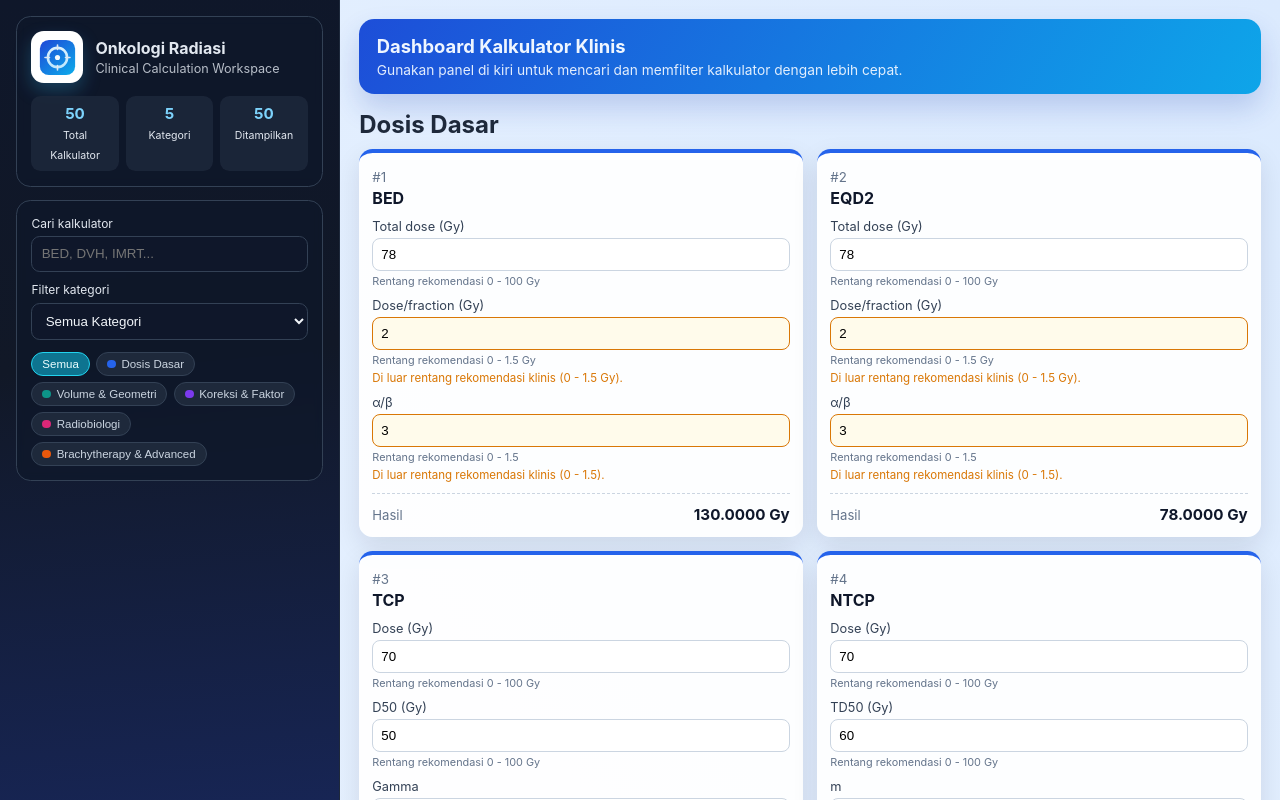
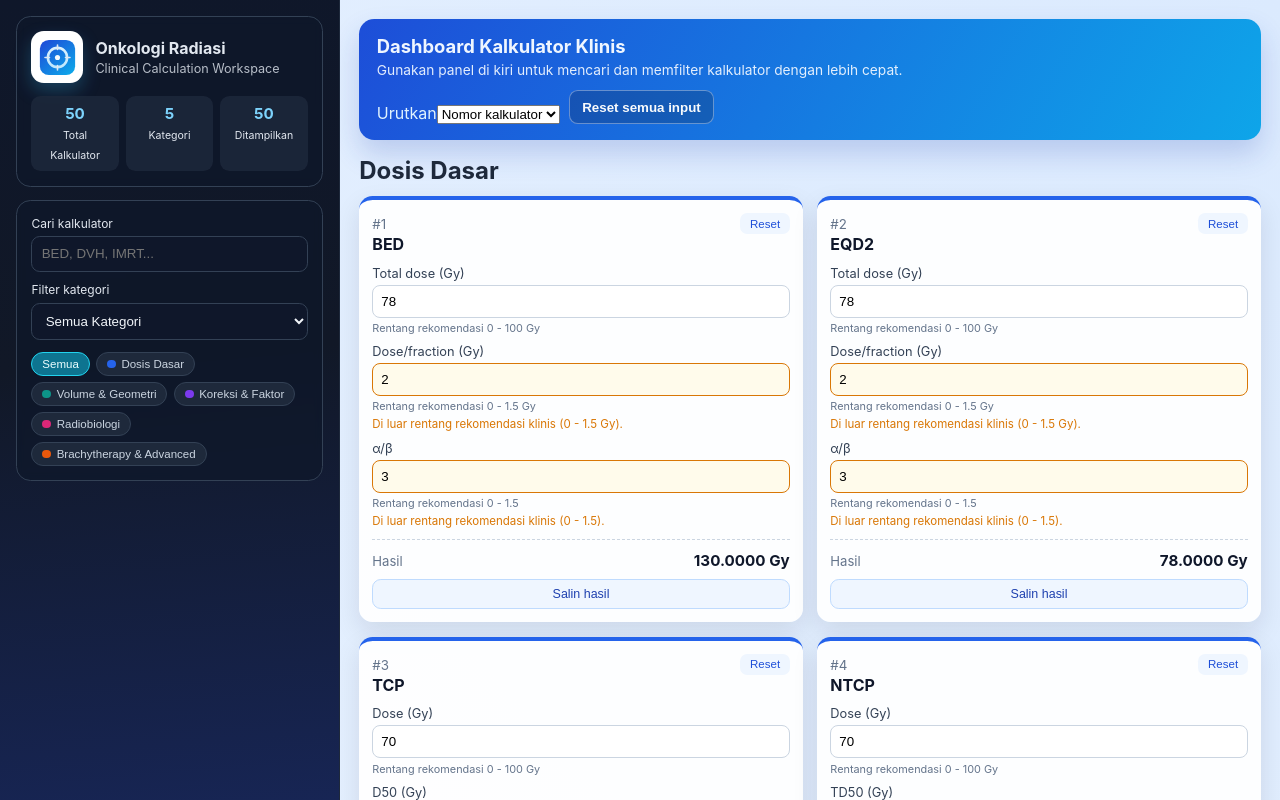
Before and after one commit to sobri3195/Onkologi-Radiasi, a React (Vite) app: page / in a window 1280 px wide. Shown: the top 800 px of the page. Built offline with nearby package versions, Linux system fonts and the light colour scheme; the HTML template or start-up script is replaced by a standard one.

Commit message:
Improve calculator UX with sorting, reset, and copy actions

```diff
--- a/src/App.jsx
+++ b/src/App.jsx
@@ -40,7 +40,11 @@ const getFieldValidation = (field, rawValue) => {
 function App() {
   const [query, setQuery] = useState('');
   const [selectedCategory, setSelectedCategory] = useState('all');
+  const [sortMode, setSortMode] = useState('id');
+  const [copiedCalcId, setCopiedCalcId] = useState(null);
   const [values, setValues] = useState(getDefaultValues);
+
+  const defaultValues = useMemo(() => getDefaultValues(), []);
 
   const filteredCategories = useMemo(() => {
     const search = query.trim().toLowerCase();
@@ -51,14 +55,41 @@ function App() {
           const byCategory = selectedCategory === 'all' || selectedCategory === category.id;
           const bySearch = `${calc.name} ${category.title}`.toLowerCase().includes(search);
           return byCategory && bySearch;
+        }).sort((a, b) => {
+          if (sortMode === 'name') {
+            return a.name.localeCompare(b.name);
+          }
+          return a.id - b.id;
         })
       }))
       .filter((category) => category.calculators.length > 0);
-  }, [query, selectedCategory]);
+  }, [query, selectedCategory, sortMode]);
 
   const stats = {
     total: calculatorCategories.reduce((sum, category) => sum + category.calculators.length, 0),
     visible: filteredCategories.reduce((sum, category) => sum + category.calculators.length, 0)
+  };
+
+  const resetAll = () => {
+    setValues(defaultValues);
+    setCopiedCalcId(null);
+  };
+
+  const resetCalculator = (calcId) => {
+    setValues((prev) => ({
+      ...prev,
+      [calcId]: defaultValues[calcId]
+    }));
+  };
+
+  const copyResult = async (calcName, output, unit) => {
+    try {
+      await navigator.clipboard.writeText(`${calcName}: ${output}${unit ? ` ${unit}` : ''}`);
+      setCopiedCalcId(calcName);
+      setTimeout(() => setCopiedCalcId(null), 1600);
+    } catch {
+      setCopiedCalcId(null);
+    }
   };
 
   return (
@@ -128,7 +159,30 @@ function App() {
           <div className="content-hero">
             <h2>Dashboard Kalkulator Klinis</h2>
             <p>Gunakan panel di kiri untuk mencari dan memfilter kalkulator dengan lebih cepat.</p>
+            <div className="hero-actions">
+              <div className="input-group inline-input">
+                <label htmlFor="sort-mode">Urutkan</label>
+                <select id="sort-mode" value={sortMode} onChange={(event) => setSortMode(event.target.value)}>
+                  <option value="id">Nomor kalkulator</option>
+                  <option value="name">Nama kalkulator</option>
+                </select>
+              </div>
+              <button type="button" className="ghost-btn" onClick={resetAll}>Reset semua input</button>
+            </div>
           </div>
+
+          {stats.visible === 0 && (
+            <div className="empty-state">
+              <h3>Tidak ada kalkulator yang cocok</h3>
+              <p>Coba ubah kata kunci pencarian atau pilih kategori lain.</p>
+              <button type="button" className="ghost-btn" onClick={() => {
+                setQuery('');
+                setSelectedCategory('all');
+              }}>
+                Hapus filter
+              </button>
+            </div>
+          )}
 
           {filteredCategories.map((category) => (
             <section key={category.id}>
@@ -154,8 +208,11 @@ function App() {
                   return (
                     <article key={calc.id} className="card" style={{ borderTop: `4px solid ${category.color}` }}>
                       <header>
-                        <small>#{calc.id}</small>
-                        <h3>{calc.name}</h3>
+                        <div>
+                          <small>#{calc.id}</small>
+                          <h3>{calc.name}</h3>
+                        </div>
+                        <button type="button" className="text-btn" onClick={() => resetCalculator(calc.id)}>Reset</button>
                       </header>
                       {calc.fields.map((field) => {
                         const state = fieldValidation[field.key];
@@ -190,6 +247,15 @@ function App() {
                           <strong>{output} {calc.unit !== 'status' ? calc.unit : ''}</strong>
                         )}
                       </div>
+                      {!hasHardError && (
+                        <button
+                          type="button"
+                          className="copy-btn"
+                          onClick={() => copyResult(calc.id, output, calc.unit !== 'status' ? calc.unit : '')}
+                        >
+                          {copiedCalcId === calc.id ? 'Tersalin ✓' : 'Salin hasil'}
+                        </button>
+                      )}
                     </article>
                   );
                 })}
--- a/src/styles.css
+++ b/src/styles.css
@@ -169,6 +169,62 @@ body {
   opacity: 0.94;
 }
 
+.hero-actions {
+  margin-top: 0.75rem;
+  display: flex;
+  gap: 0.6rem;
+  align-items: end;
+  flex-wrap: wrap;
+}
+
+.inline-input {
+  margin: 0;
+}
+
+.inline-input label {
+  color: #e0f2fe;
+}
+
+.ghost-btn {
+  border: 1px solid rgba(255, 255, 255, 0.35);
+  background: rgba(15, 23, 42, 0.22);
+  color: #f8fafc;
+  border-radius: 0.55rem;
+  padding: 0.54rem 0.75rem;
+  cursor: pointer;
+  font-weight: 600;
+}
+
+.ghost-btn:hover {
+  background: rgba(15, 23, 42, 0.35);
+}
+
+.empty-state {
+  background: #ffffff;
+  border: 1px dashed #94a3b8;
+  border-radius: 0.85rem;
+  padding: 1.1rem;
+  margin-bottom: 1rem;
+  text-align: center;
+}
+
+.empty-state h3,
+.empty-state p {
+  margin: 0;
+}
+
+.empty-state p {
+  color: #475569;
+  margin-top: 0.3rem;
+  margin-bottom: 0.8rem;
+}
+
+.empty-state .ghost-btn {
+  color: #0f172a;
+  border-color: #cbd5e1;
+  background: #f8fafc;
+}
+
 .content > section > h2 {
   margin: 0.2rem 0 0.65rem;
   color: #1e293b;
@@ -197,6 +253,27 @@ body {
 .card header h3 {
   margin: 0.1rem 0 0.7rem;
   font-size: 1rem;
+}
+
+.card header {
+  display: flex;
+  justify-content: space-between;
+  gap: 0.5rem;
+}
+
+.text-btn {
+  border: none;
+  background: #eff6ff;
+  color: #1d4ed8;
+  border-radius: 0.45rem;
+  padding: 0.3rem 0.6rem;
+  font-size: 0.72rem;
+  cursor: pointer;
+  height: fit-content;
+}
+
+.text-btn:hover {
+  background: #dbeafe;
 }
 
 .card small {
@@ -278,6 +355,22 @@ body {
   color: #b91c1c;
 }
 
+.copy-btn {
+  margin-top: 0.55rem;
+  width: 100%;
+  border: 1px solid #bfdbfe;
+  background: #eff6ff;
+  color: #1e40af;
+  border-radius: 0.55rem;
+  padding: 0.45rem;
+  font-size: 0.78rem;
+  cursor: pointer;
+}
+
+.copy-btn:hover {
+  background: #dbeafe;
+}
+
 @media (max-width: 980px) {
   .layout {
     grid-template-columns: 1fr;
```
